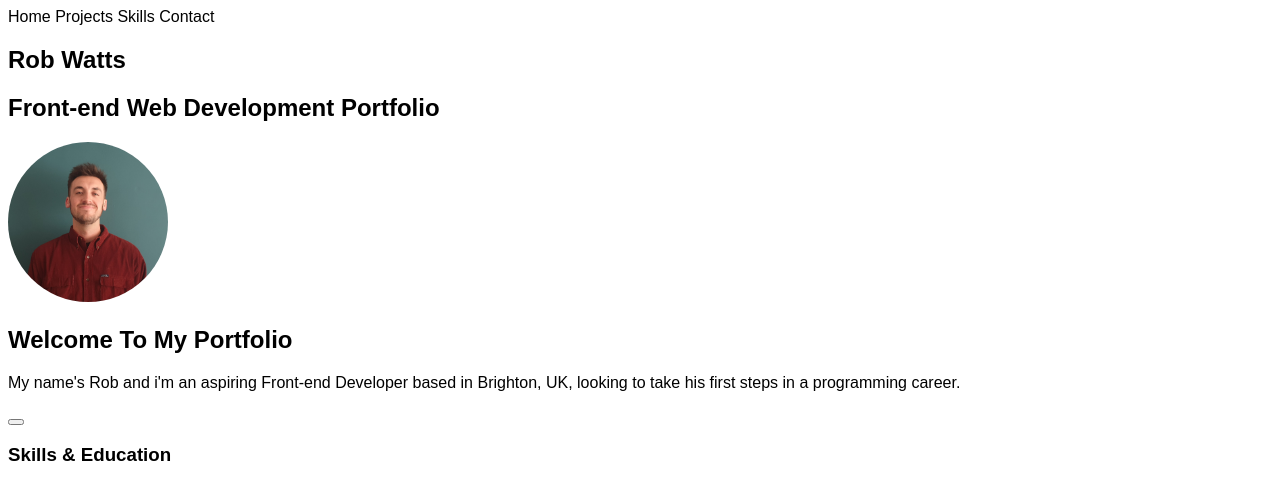
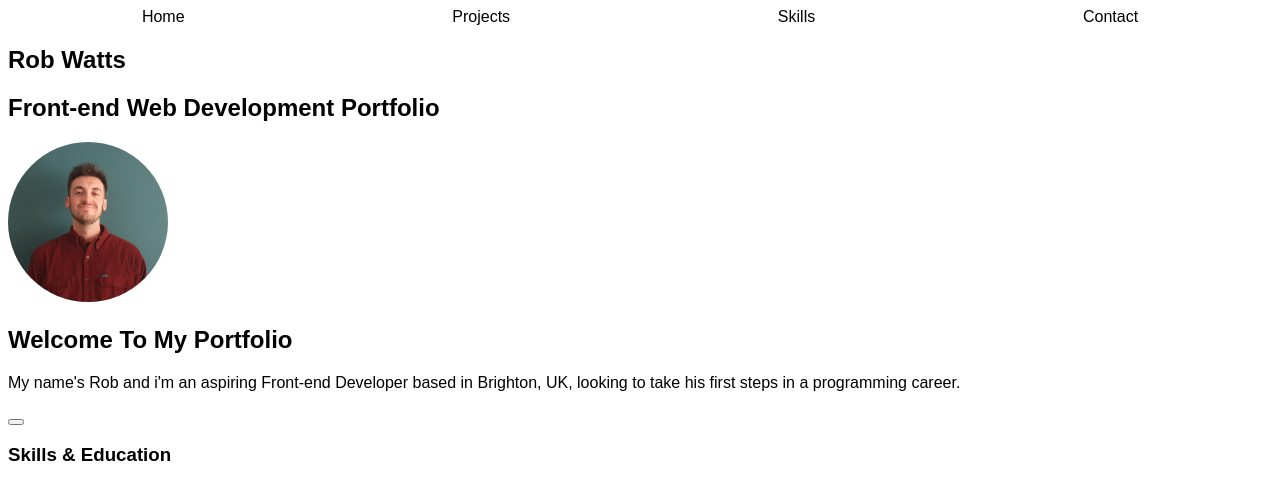
Before and after one commit to robinwatts96/portfolio2, a plain HTML site: page index.html in a window 1280 px wide. Shown: the top 485 px of the page. Drawn offline with Linux system fonts and the light colour scheme.

Commit message:
Update styles.css

```diff
--- a/styles.css
+++ b/styles.css
@@ -1,3 +1,5 @@
+/* Colors */
+
 /* Typography */
 body {
   font-family: 'Roboto', sans-serif;
@@ -11,6 +13,9 @@ header ul {
   list-style-type: none;
   margin: 0;
   padding: 0;
+  display: flex;
+  justify-content: space-around;
+
 }
 
 header ul li {
```
